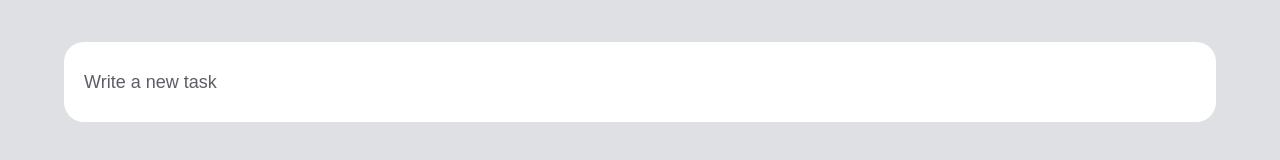
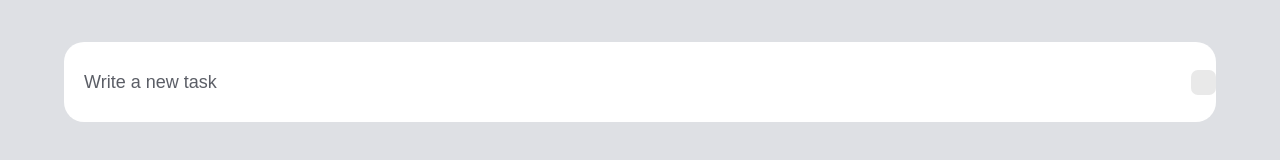
Before and after one commit to biryusal/ToDoFrontend, a React app: page / in a window 1280 px wide. Both pictures are taken after a click on the element "Write a new task". Shown: the part 318-478 px from the top of the page. Built offline with nearby package versions, Linux system fonts and the light colour scheme.

Commit message:
Добавил импровизированный чекбокс для todo.

```diff
--- a/src/js/components/Todo/Todo.js
+++ b/src/js/components/Todo/Todo.js
@@ -15,6 +15,7 @@ export default () => {
       <main className = "task__main">
         <section onClick = {switchTodo} className = {todoSwitcher ? "task__wrapper task__wrapper_backgroundColor_white" : "task__wrapper"}>
           <span className = "task__text">Write a new task</span>
+          <div className = {todoSwitcher ? "task__box" : "task__box task__box_display_none"}></div>
         </section>
       </main>
       <footer className = "task__footer"></footer>
--- a/src/js/components/Todo/Todo.scss
+++ b/src/js/components/Todo/Todo.scss
@@ -54,6 +54,20 @@
     }
   }
 
+  &__box {
+    flex-shrink: 0;
+    width: 25px;
+    height: 25px;
+    background-color: #E9E9E9;
+    border-radius: 7px;
+    margin-left: 20px;
+    &_display {
+      &_none {
+        display: none;
+      }
+    }
+  }
+
   &__text {
     color: #5B5E66;
     padding: 0 20px;
```
